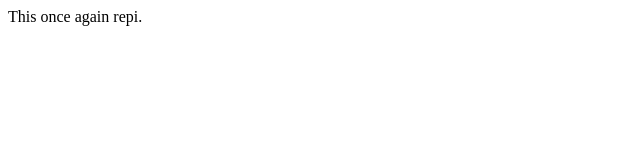
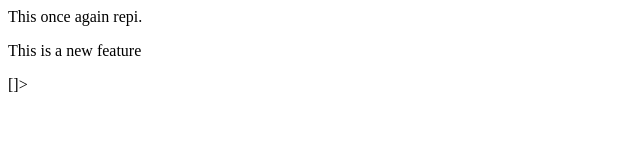
Before and after one commit to Rahulhub0/locarepo, a plain HTML site: page index.html in a window 1280 px wide. Shown: the whole page, without its empty margins (0-640 px from the left). Drawn offline with Linux system fonts and the light colour scheme.

Commit message:
add new feature1

```diff
--- a/index.html
+++ b/index.html
@@ -1 +1,2 @@
 <p>This once again repi.</ps>
+    <p>This is a new feature</p>[]>
```
